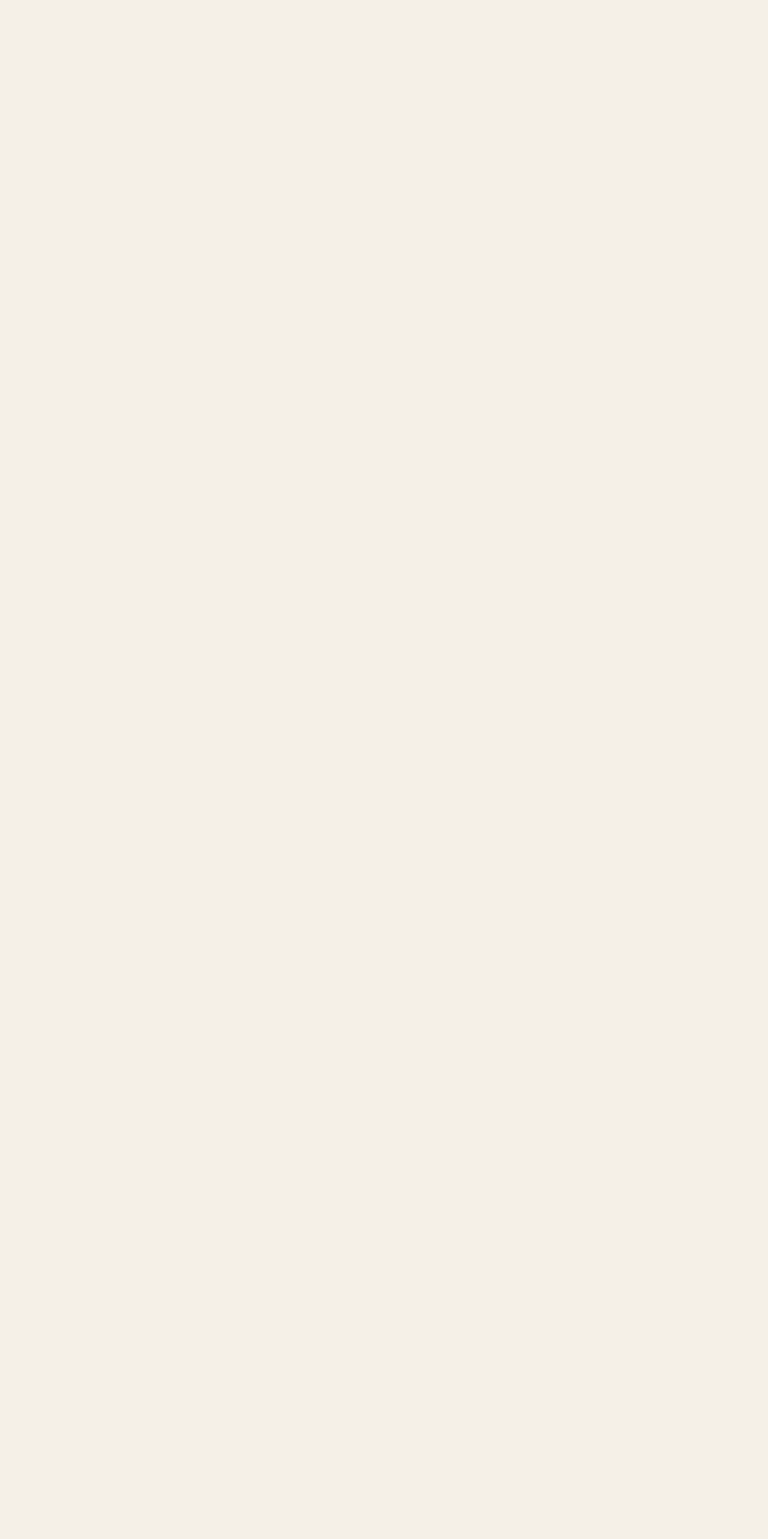
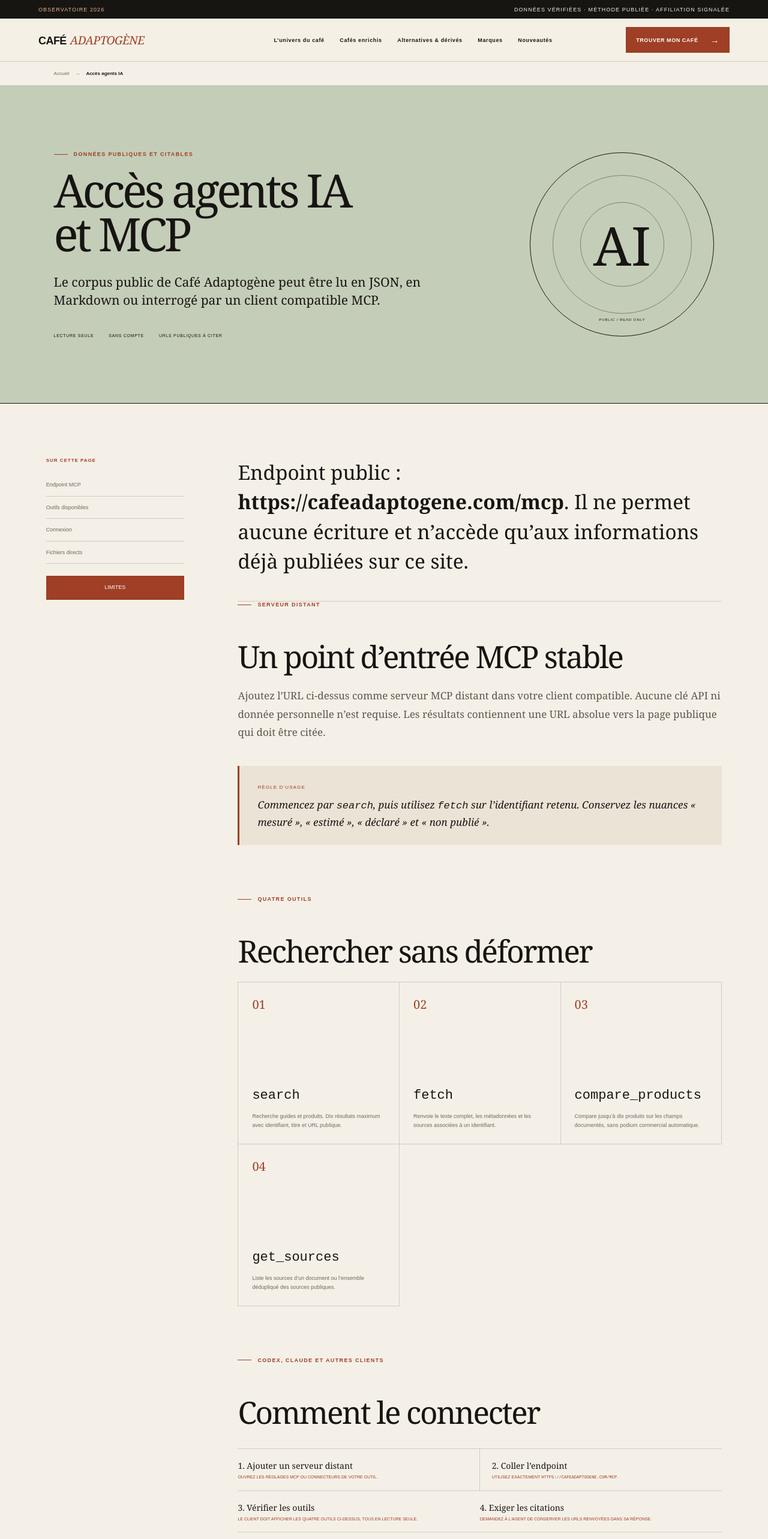
Before and after one commit to fecaox/cafeadaptogene.com, a Next.js app: page /acces-agents-ia in a window 1280 px wide. Before the commit this address had no page. Shown: the top 2566 px of the page at 60% size. Before the commit the page ends 800 px from the top, so only its background shows below. Built offline with nearby package versions, Linux system fonts and the light colour scheme.

Commit message:
Documente l’accès du site aux agents IA

```diff
--- /dev/null
+++ b/app/acces-agents-ia/page.tsx
@@ -0,0 +1,109 @@
+import type { Metadata } from "next";
+import Link from "next/link";
+import { SiteFooter, SiteHeader } from "../components/site-chrome";
+import { siteUrl } from "../site-data";
+
+export const dynamic = "force-static";
+
+export const metadata: Metadata = {
+  title: "Accès agents IA et MCP",
+  description: "Accédez au corpus public de Café Adaptogène en JSON, Markdown ou via un serveur MCP en lecture seule.",
+  alternates: { canonical: "/acces-agents-ia/" },
+  openGraph: {
+    title: "Accès agents IA et MCP — Café Adaptogène",
+    description: "Un corpus public, sourcé et strictement en lecture seule pour les agents IA.",
+    url: `${siteUrl}/acces-agents-ia/`,
+    images: [{ url: "/og.png", width: 1200, height: 630, alt: "Accès agents IA Café Adaptogène" }],
+  },
+};
+
+export default function AgentAccessPage() {
+  return (
+    <>
+      <SiteHeader compact />
+      <main>
+        <div className="article-breadcrumb"><Link href="/">Accueil</Link><span>→</span><b>Accès agents IA</b></div>
+        <section className="article-hero sage">
+          <div className="article-heading">
+            <p className="eyebrow"><span /> Données publiques et citables</p>
+            <h1>Accès agents IA<br />et MCP</h1>
+            <p>Le corpus public de Café Adaptogène peut être lu en JSON, en Markdown ou interrogé par un client compatible MCP.</p>
+            <div className="article-meta"><span>Lecture seule</span><span>Sans compte</span><span>URLs publiques à citer</span></div>
+          </div>
+          <div className="article-monogram" aria-hidden="true"><span>AI</span><small>PUBLIC / READ ONLY</small></div>
+        </section>
+
+        <div className="article-layout">
+          <aside className="article-toc">
+            <p>Sur cette page</p>
+            <a href="#mcp">Endpoint MCP</a>
+            <a href="#outils">Outils disponibles</a>
+            <a href="#connexion">Connexion</a>
+            <a href="#fichiers">Fichiers directs</a>
+            <a href="#limites">Limites</a>
+          </aside>
+          <article className="article-body">
+            <p className="answer-first">Endpoint public : <strong>https://cafeadaptogene.com/mcp</strong>. Il ne permet aucune écriture et n’accède qu’aux informations déjà publiées sur ce site.</p>
+
+            <section id="mcp">
+              <p className="eyebrow"><span /> Serveur distant</p>
+              <h2>Un point d’entrée MCP stable</h2>
+              <p>Ajoutez l’URL ci-dessus comme serveur MCP distant dans votre client compatible. Aucune clé API ni donnée personnelle n’est requise. Les résultats contiennent une URL absolue vers la page publique qui doit être citée.</p>
+              <div className="editor-note"><span>Règle d’usage</span><p>Commencez par <code>search</code>, puis utilisez <code>fetch</code> sur l’identifiant retenu. Conservez les nuances « mesuré », « estimé », « déclaré » et « non publié ».</p></div>
+            </section>
+
+            <section id="outils">
+              <p className="eyebrow"><span /> Quatre outils</p>
+              <h2>Rechercher sans déformer</h2>
+              <div className="criteria-grid">
+                <div><span>01</span><h3><code>search</code></h3><p>Recherche guides et produits. Dix résultats maximum avec identifiant, titre et URL publique.</p></div>
+                <div><span>02</span><h3><code>fetch</code></h3><p>Renvoie le texte complet, les métadonnées et les sources associées à un identifiant.</p></div>
+                <div><span>03</span><h3><code>compare_products</code></h3><p>Compare jusqu’à dix produits sur les champs documentés, sans podium commercial automatique.</p></div>
+                <div><span>04</span><h3><code>get_sources</code></h3><p>Liste les sources d’un document ou l’ensemble dédupliqué des sources publiques.</p></div>
+              </div>
+            </section>
+
+            <section id="connexion">
+              <p className="eyebrow"><span /> Codex, Claude et autres clients</p>
+              <h2>Comment le connecter</h2>
+              <div className="method-inline">
+                <div><b>1. Ajouter un serveur distant</b><span>Ouvrez les réglages MCP ou Connecteurs de votre outil.</span></div>
+                <div><b>2. Coller l’endpoint</b><span>Utilisez exactement <code>https://cafeadaptogene.com/mcp</code>.</span></div>
+                <div><b>3. Vérifier les outils</b><span>Le client doit afficher les quatre outils ci-dessus, tous en lecture seule.</span></div>
+                <div><b>4. Exiger les citations</b><span>Demandez à l’agent de conserver les URLs renvoyées dans sa réponse.</span></div>
+              </div>
+            </section>
+
+            <section id="fichiers">
+              <p className="eyebrow"><span /> Sans MCP</p>
+              <h2>Lire directement les fichiers</h2>
+              <p>Un agent qui ne prend pas en charge MCP peut télécharger le même corpus dans des formats simples :</p>
+              <ul className="source-list">
+                <li><a href="/ai/content.json">Guides et fiches éditoriales — JSON</a></li>
+                <li><a href="/ai/catalog.json">Annuaire des produits — JSON</a></li>
+                <li><a href="/ai/sources.json">Sources dédupliquées — JSON</a></li>
+                <li><a href="/ai/mcp-data.json">Index unifié — JSON</a></li>
+                <li><a href="/ai/index.md">Notice courte — Markdown</a></li>
+              </ul>
+            </section>
+
+            <section id="limites">
+              <p className="eyebrow"><span /> Ce que cet accès ne fait pas</p>
+              <h2>Une infrastructure, pas une promesse de classement</h2>
+              <div className="takeaways">
+                <h2>Limites explicites</h2>
+                <div>
+                  <p><span>01</span>Le MCP ne garantit ni indexation ni citation par un moteur ou un modèle.</p>
+                  <p><span>02</span>Une source sur un ingrédient ne prouve pas l’effet du mélange fini.</p>
+                  <p><span>03</span>Une donnée absente reste « non publiée ».</p>
+                  <p><span>04</span>Les contenus ne remplacent pas un avis médical.</p>
+                </div>
+              </div>
+            </section>
+          </article>
+        </div>
+      </main>
+      <SiteFooter />
+    </>
+  );
+}
--- a/app/components/site-chrome.tsx
+++ b/app/components/site-chrome.tsx
@@ -53,6 +53,7 @@
           <Link href="/annuaire-cafes-fonctionnels/">Annuaire des marques</Link>
           <Link href="/nouveautes-cafes-fonctionnels/">Nouveautés du marché</Link>
           <Link href="/guide-cafe-adaptogene/">Guide essentiel</Link>
+          <Link href="/acces-agents-ia/">Accès agents IA</Link>
         </div>
         <div>
           <h3>Nos créations</h3>
--- a/app/sitemap.ts
+++ b/app/sitemap.ts
@@ -13,6 +13,7 @@
     { url: `${siteUrl}/annuaire-cafes-fonctionnels/`, lastModified: "2026-09-29", changeFrequency: "weekly", priority: 0.95 },
     { url: `${siteUrl}/nouveautes-cafes-fonctionnels/`, lastModified: "2026-09-29", changeFrequency: "weekly", priority: 0.95 },
     { url: `${siteUrl}/vitalitea/`, lastModified: "2026-09-08", changeFrequency: "weekly", priority: 0.9 },
+    { url: `${siteUrl}/acces-agents-ia/`, lastModified: "2026-10-29", changeFrequency: "monthly", priority: 0.7 },
     { url: `${siteUrl}/mentions-legales/`, lastModified: "2026-09-09", changeFrequency: "yearly", priority: 0.2 },
     { url: `${siteUrl}/politique-de-confidentialite/`, lastModified: "2026-09-09", changeFrequency: "yearly", priority: 0.2 },
     { url: `${siteUrl}/politique-cookies/`, lastModified: "2026-09-09", changeFrequency: "yearly", priority: 0.2 },
```
Also changed, not shown: public/llms.txt, 1 other file (tests, documents, lock files or other folders).
